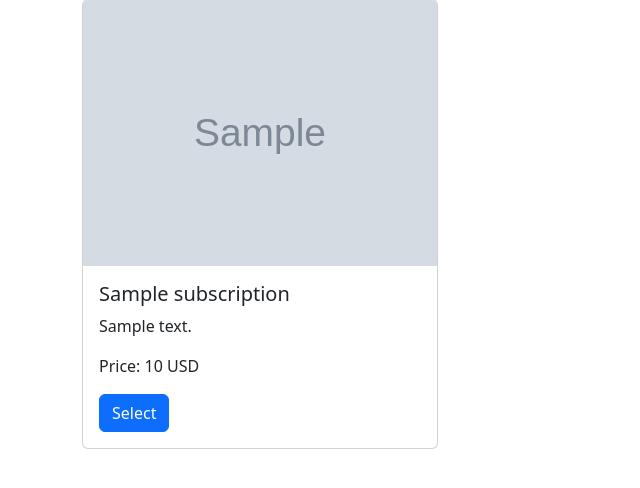
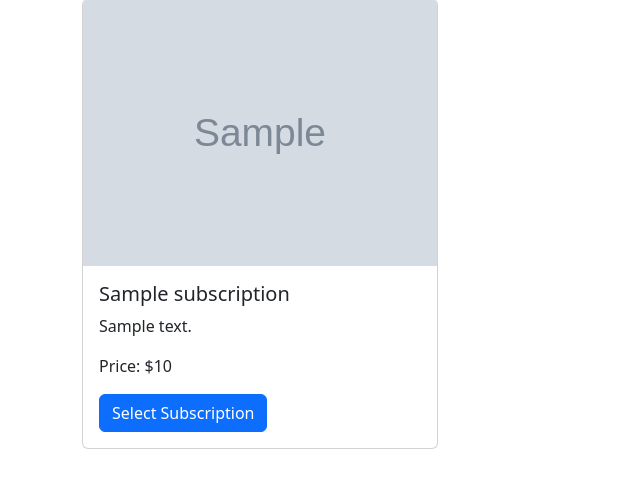
Before and after one commit to hadiAlrahmani/sublytic, a Django app: template main_app/templates/main_app/subscriptions/create_subscription.html in a window 1280 px wide. Shown: the part 127-615 px from the top of the page, without its empty margins (0-640 px from the left). Run offline with Django 5.2, Linux system fonts and the light colour scheme; the template is opened without the code that fills it: most values are stand-ins (such as "Sample title", 1, 10 or a date in 2020); grey boxes marked "Sample" are stand-in pictures.

Commit message:
Fix subscription selection flow and modal UI/UX

```diff
--- a/main_app/templates/base.html
+++ b/main_app/templates/base.html
@@ -49,6 +49,10 @@
         {% endblock %}
     </div>
 
+    <!-- Add this block for extra JS -->
+    {% block extra_js %}
+    {% endblock %}
+
     <script src="https://cdn.jsdelivr.net/npm/bootstrap@5.3.0-alpha1/dist/js/bootstrap.bundle.min.js"></script>
 </body>
 </html>
--- a/main_app/templates/main_app/subscriptions/create_subscription.html
+++ b/main_app/templates/main_app/subscriptions/create_subscription.html
@@ -5,7 +5,7 @@
   <div class="row">
     {% for subscription in predefined_subscriptions %}
       <div class="col-md-4">
-        <div class="card">
+        <div class="card subscription-card">
           {% if subscription.image %}
             <img src="{{ subscription.image.url }}" class="card-img-top" alt="{{ subscription.name }}">
           {% else %}
@@ -14,12 +14,11 @@
           <div class="card-body">
             <h5 class="card-title">{{ subscription.name }}</h5>
             <p class="card-text">{{ subscription.description }}</p>
-            <p class="card-text">Price: {{ subscription.price }} USD</p>
-            <button class="btn btn-primary" data-bs-toggle="modal" data-bs-target="#selectSubscriptionModal"
-                    data-id="{{ subscription.id }}"
-                    data-name="{{ subscription.name }}"
-                    data-price="{{ subscription.price }}">
-              Select
+            <p class="card-text">Price: ${{ subscription.price }}</p>
+            <button class="btn btn-primary select-subscription" data-id="{{ subscription.id }}"
+                    data-name="{{ subscription.name }}" data-price="{{ subscription.price }}"
+                    data-description="{{ subscription.description }}">
+              Select Subscription
             </button>
           </div>
         </div>
@@ -27,30 +26,39 @@
     {% endfor %}
   </div>
 
-  <!-- Modal for selecting the subscription -->
+  <!-- Modal for confirming the subscription details -->
   <div class="modal fade" id="selectSubscriptionModal" tabindex="-1" aria-labelledby="selectSubscriptionModalLabel" aria-hidden="true">
     <div class="modal-dialog">
       <div class="modal-content">
         <div class="modal-header">
-          <h5 class="modal-title" id="selectSubscriptionModalLabel">Choose Subscription Details</h5>
+          <h5 class="modal-title" id="selectSubscriptionModalLabel">Confirm Your Subscription</h5>
           <button type="button" class="btn-close" data-bs-dismiss="modal" aria-label="Close"></button>
         </div>
         <div class="modal-body">
           <form method="POST" action="{% url 'create_subscription' %}">
             {% csrf_token %}
-            <input type="hidden" name="predefined_subscription" id="predefined_subscription">
+            <input type="hidden" name="predefined_subscription" id="predefined_subscription"> <!-- Hidden input for subscription ID -->
+
+            <div class="mb-3">
+              <label for="selected_subscription_name" class="form-label">Subscription</label>
+              <span id="selected_subscription_name" class="form-control-plaintext"></span> <!-- Display subscription name here -->
+            </div>
+
+            <div class="mb-3">
+              <label for="subscription_price" class="form-label">Price</label>
+              <span id="subscription_price" class="form-control-plaintext"></span> <!-- Display subscription price here -->
+            </div>
+
             <div class="mb-3">
               <label for="renewal_date" class="form-label">Renewal Date</label>
               <input type="date" class="form-control" id="renewal_date" name="renewal_date" required>
             </div>
+
             <div class="mb-3">
               <label for="auto_renew" class="form-label">Auto Renew</label>
               <input type="checkbox" class="form-check-input" id="auto_renew" name="auto_renew" checked>
             </div>
-            <div class="mb-3">
-              <label for="price" class="form-label">Price</label>
-              <input type="text" class="form-control" id="price" name="price" value="" readonly>
-            </div>
+
             <button type="submit" class="btn btn-primary">Create Subscription</button>
           </form>
         </div>
@@ -61,16 +69,25 @@
 
 {% block extra_js %}
   <script>
-    // Handle the modal button click to set the subscription details
-    const selectButtons = document.querySelectorAll('.btn[data-bs-toggle="modal"]');
-    selectButtons.forEach(button => {
-      button.addEventListener('click', function() {
-        const subscriptionId = this.getAttribute('data-id');
-        const subscriptionName = this.getAttribute('data-name');
-        const subscriptionPrice = this.getAttribute('data-price');
+    document.addEventListener("DOMContentLoaded", function () {
+      const selectButtons = document.querySelectorAll('.select-subscription');
+      const modal = new bootstrap.Modal(document.getElementById('selectSubscriptionModal'));
 
-        document.getElementById('predefined_subscription').value = subscriptionId;
-        document.getElementById('price').value = subscriptionPrice;
+      selectButtons.forEach(button => {
+        button.addEventListener('click', function () {
+          const subscriptionId = this.getAttribute('data-id');
+          const subscriptionName = this.getAttribute('data-name');
+          const subscriptionPrice = this.getAttribute('data-price');
+          const subscriptionDescription = this.getAttribute('data-description');
+
+          // Update modal content with selected subscription details
+          document.getElementById('selected_subscription_name').textContent = subscriptionName;
+          document.getElementById('subscription_price').textContent = `$${subscriptionPrice}`;
+          document.getElementById('predefined_subscription').value = subscriptionId;
+
+          // Show the modal
+          modal.show();
+        });
       });
     });
   </script>
```
Also changed, not shown: main_app/static/styles.css (+23 -0 lines), main_app/views.py (+9 -4 lines).
